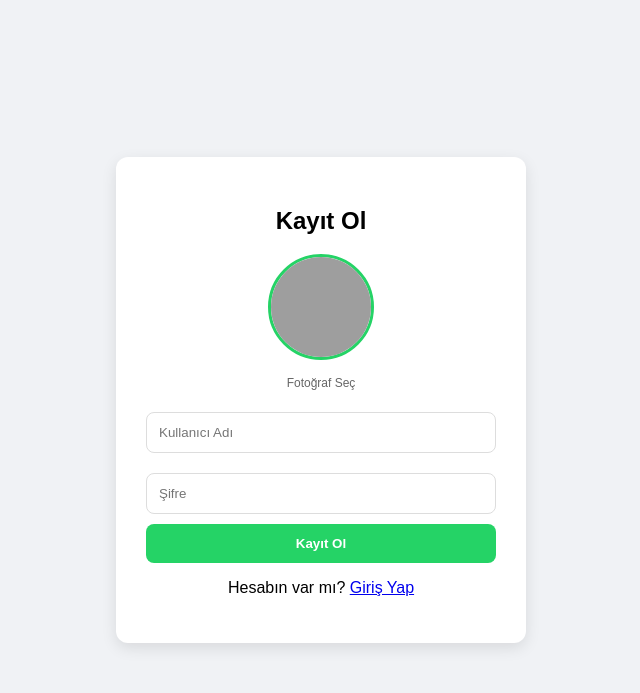
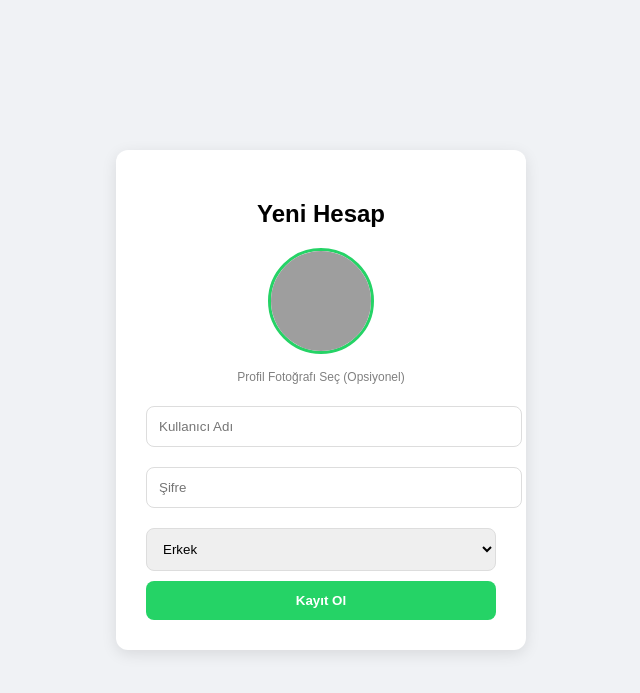
Before and after one commit to bollulu/sohbetimiz, a Flask app: page /register in a window 1280 px wide. Shown: the top 693 px of the page, without its empty margins (319-959 px from the left). Run offline with Flask 3, Linux system fonts and the light colour scheme; grey boxes are pictures that could not be loaded.

Commit message:
Update register.html

```diff
--- a/templates/register.html
+++ b/templates/register.html
@@ -2,39 +2,48 @@
 <html>
 <head>
     <title>Kayıt Ol</title>
-    <meta name="viewport" content="width=device-width, initial-scale=1">
     <style>
         body { font-family: sans-serif; background: #f0f2f5; display: flex; justify-content: center; align-items: center; height: 100vh; margin: 0; }
-        .box { background: white; padding: 30px; border-radius: 12px; width: 350px; text-align: center; box-shadow: 0 5px 15px rgba(0,0,0,0.1); }
+        .box { background: white; padding: 30px; border-radius: 12px; width: 350px; text-align: center; box-shadow: 0 4px 15px rgba(0,0,0,0.1); }
         .ava-preview { width: 100px; height: 100px; border-radius: 50%; object-fit: cover; border: 3px solid #25D366; cursor: pointer; }
-        input { width: 100%; padding: 12px; margin: 10px 0; border: 1px solid #ddd; border-radius: 8px; box-sizing: border-box; }
+        input, select { width: 100%; padding: 12px; margin: 10px 0; border: 1px solid #ddd; border-radius: 8px; }
         button { width: 100%; padding: 12px; background: #25D366; color: white; border: none; border-radius: 8px; font-weight: bold; cursor: pointer; }
     </style>
 </head>
 <body>
     <div class="box">
-        <h2>Kayıt Ol</h2>
+        <h2>Yeni Hesap</h2>
         <form method="POST">
             <div onclick="document.getElementById('fileIn').click()">
-                <img src="https://www.w3schools.com/howto/img_avatar.png" id="view" class="ava-preview">
-                <p style="font-size: 12px; color: #666;">Fotoğraf Seç</p>
+                <img src="https://cdn-icons-png.flaticon.com/512/4140/4140037.png" id="view" class="ava-preview">
+                <p style="font-size:12px; color:gray">Profil Fotoğrafı Seç (Opsiyonel)</p>
             </div>
             <input type="hidden" name="avatar_data" id="avatar_data">
             <input type="text" name="username" placeholder="Kullanıcı Adı" required>
             <input type="password" name="password" placeholder="Şifre" required>
+            <select name="gender" id="gender" onchange="updateDefaultAva()">
+                <option value="Erkek">Erkek</option>
+                <option value="Kadın">Kadın</option>
+            </select>
             <button type="submit">Kayıt Ol</button>
         </form>
         <input type="file" id="fileIn" style="display:none" accept="image/*" onchange="process(this)">
-        <p>Hesabın var mı? <a href="/login">Giriş Yap</a></p>
     </div>
     <script>
-        function process(input) {
-            const reader = new FileReader();
-            reader.onload = e => {
+        function updateDefaultAva() {
+            const g = document.getElementById('gender').value;
+            const view = document.getElementById('view');
+            if(!document.getElementById('avatar_data').value) {
+                view.src = g === "Erkek" ? "https://cdn-icons-png.flaticon.com/512/4140/4140037.png" : "https://cdn-icons-png.flaticon.com/512/4140/4140047.png";
+            }
+        }
+        function process(i) {
+            const r = new FileReader();
+            r.onload = e => {
                 document.getElementById('view').src = e.target.result;
                 document.getElementById('avatar_data').value = e.target.result;
             };
-            reader.readAsDataURL(input.files[0]);
+            r.readAsDataURL(i.files[0]);
         }
     </script>
 </body>
```
